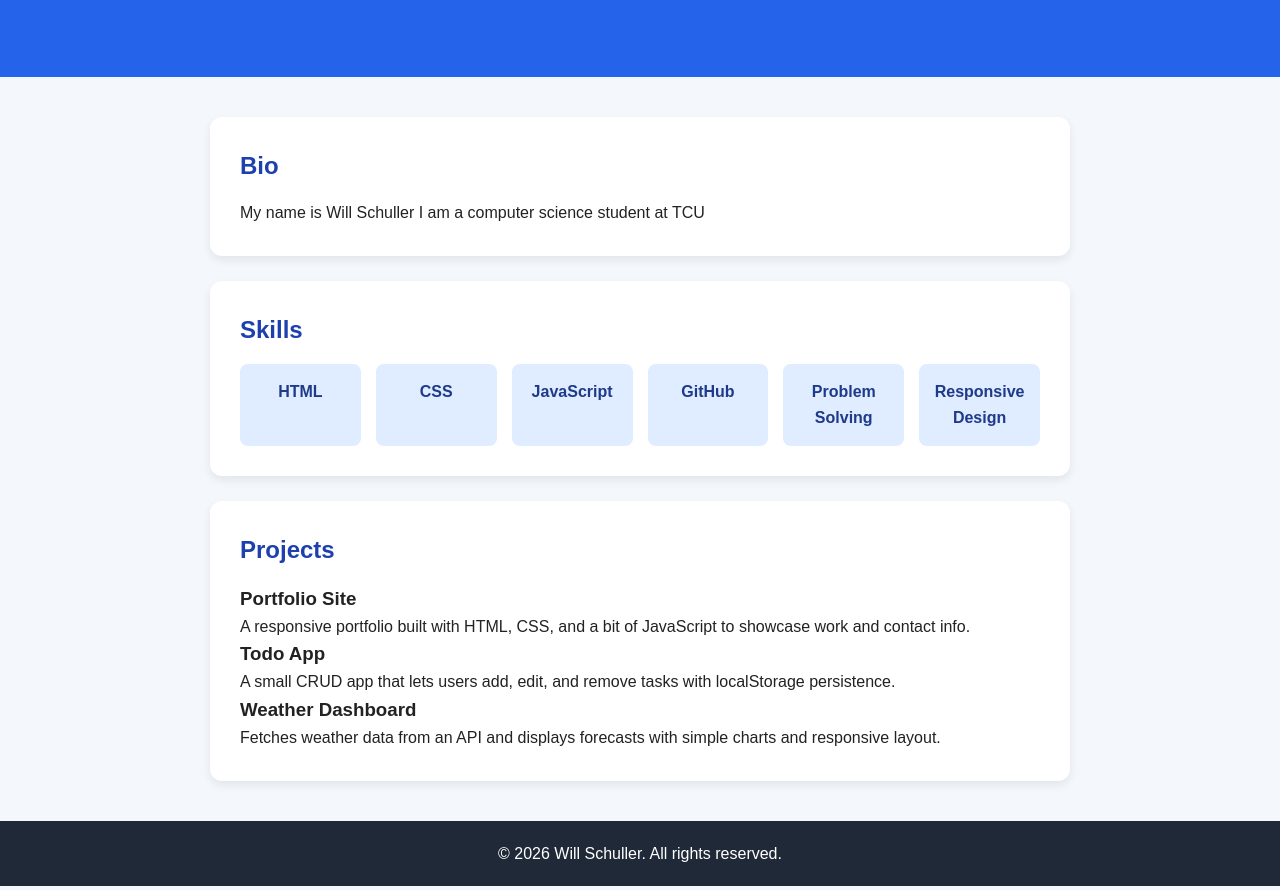
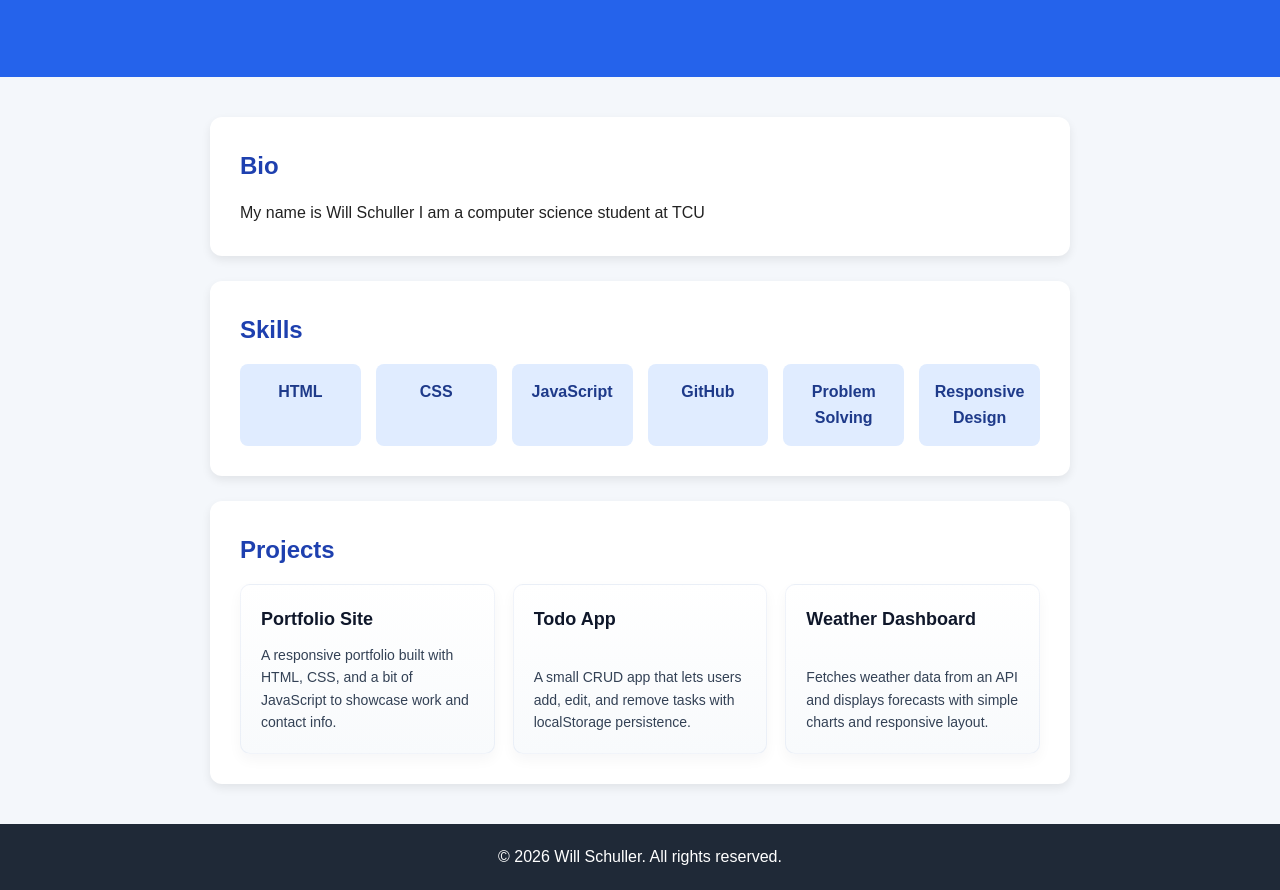
Before and after one commit to WillSchuller/webdev, a plain HTML site: page index.html in a window 1280 px wide. Shown: the part 189-1079 px from the top of the page. Drawn offline with Linux system fonts and the light colour scheme.

Commit message:
project tiles

```diff
--- a/style.css
+++ b/style.css
@@ -67,3 +67,40 @@ footer {
   background-color: #1f2937;
   color: white;
 }
+
+/* Projects tiles */
+.project-grid {
+  display: grid;
+  grid-template-columns: repeat(auto-fit, minmax(220px, 1fr));
+  gap: 18px;
+  margin-top: 10px;
+}
+
+.project-tile {
+  background: linear-gradient(180deg, #ffffff, #f8fafc);
+  border: 1px solid rgba(30,64,175,0.06);
+  padding: 20px;
+  border-radius: 10px;
+  box-shadow: 0 6px 14px rgba(16,24,40,0.04);
+  transition: transform 0.18s ease, box-shadow 0.18s ease;
+  min-height: 120px;
+  display: flex;
+  flex-direction: column;
+}
+
+.project-tile:hover {
+  transform: translateY(-6px);
+  box-shadow: 0 12px 30px rgba(16,24,40,0.08);
+}
+
+.project-title {
+  font-size: 18px;
+  color: #0f172a;
+  margin-bottom: 10px;
+}
+
+.project-desc {
+  color: #334155;
+  font-size: 14px;
+  margin-top: auto;
+}
```
